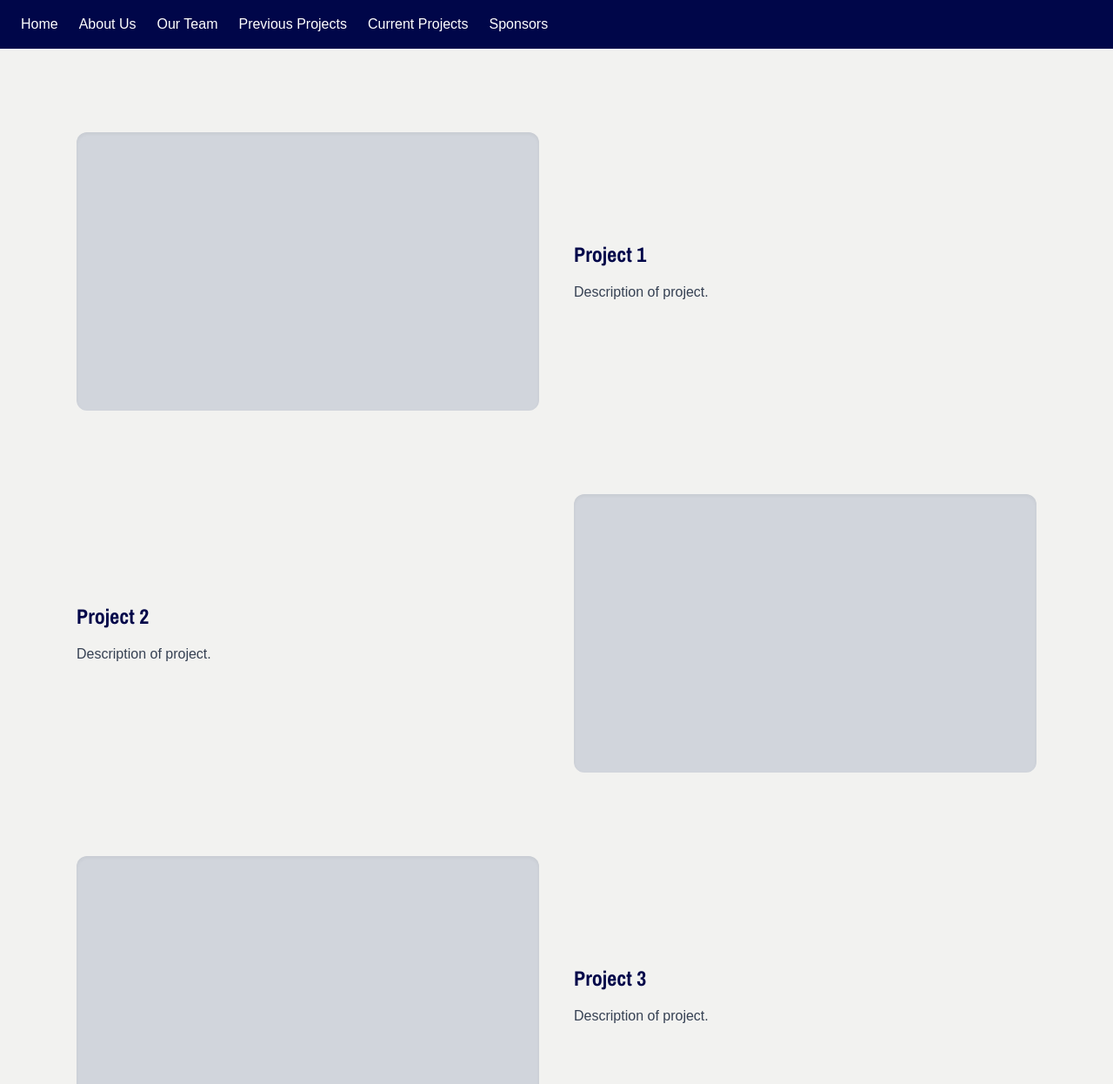
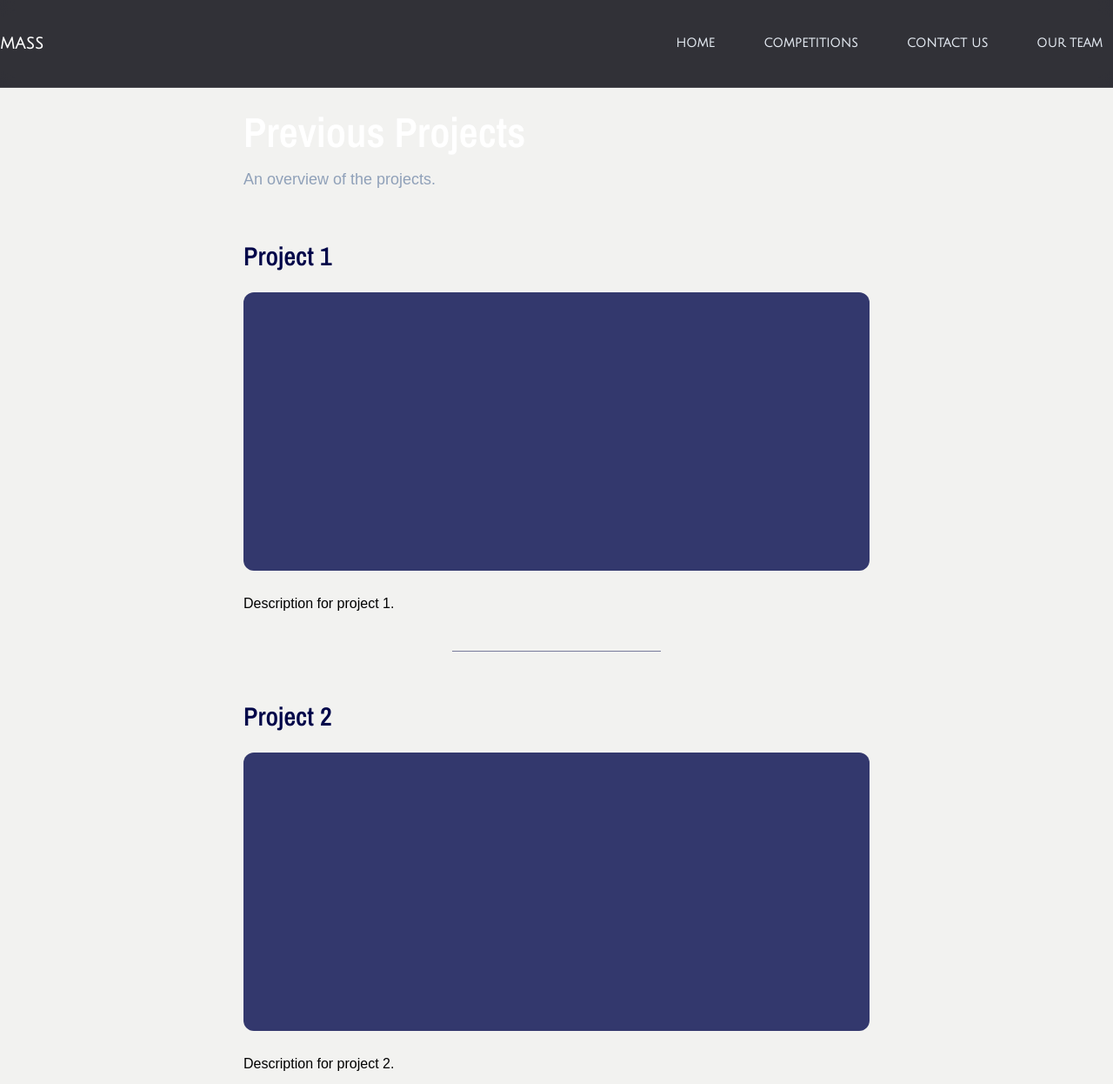
Before and after one commit to McMaster-Advanced-Space-Systems/mass-website, a Next.js app: page /previous-projects in a window 1280 px wide. Shown: the top 1246 px of the page at 87% size. Built offline with nearby package versions, Linux system fonts and the light colour scheme; a web font is replaced by a local one.

Commit message:
changed formatting

```diff
--- a/app/previous-projects/page.tsx
+++ b/app/previous-projects/page.tsx
@@ -1,100 +1,137 @@
+import type { Metadata } from "next";
+import Nav from "../nav";
+import Footer from "../footer";
+
+export const metadata: Metadata = {
+    title: "Competitions — McMaster Advanced Space Systems",
+    description:
+        "The engineering competitions McMaster Advanced Space Systems (MASS) designs, builds, and tests for.",
+};
+
+
+export default function PreviousProjects() {
+    return (
+
+
+        <div style={{ minHeight: "100vh", backgroundColor: "var(--mass-white)" }}>
+            <Nav />
+
+            <main className="mx-auto w-full max-w-3xl px-6 pt-24 pb-16 sm:pt-32 sm:pb-24">
+                <h1 className="animate-fade-up text-4xl font-semibold text-white sm:text-5xl"
+                    style={{ animationDelay: "0.05s" }}
+                >
+                    Previous Projects
+                </h1>
+
+                <p
+                    className="animate-fade-up mt-4 text-lg leading-7 text-slate-400"
+                    style={{ animationDelay: "0.12s" }}
+                >
+                    An overview of the projects.
+                </p>
 
 
 
 
-export default function PreviousProjects() {
-    return (
-        <div className="min-h-screen bg-[#F2F2F0]">
+                {/* project 1 */}
+                <article
+                    className="animate-fade-up mt-14"
+                    style={{ animationDelay: "0.2s" }}
+                >
+                    <h2 className="text-2xl font-semibold text-[#000649] sm:text-3xl mb-6">
+                        Project 1
+                    </h2>
 
-            <nav className="w-full bg-[#000649] text-white">
-                <div className="max-w-7xl mx-auto px-6 py-4 flex items-center justify-between">
+                    {/* image placeholder*/}
+                    <div className="w-full h-72 sm:h-80 bg-[var(--mass-blue)] rounded-xl" />
 
+                    <div className="mt-6 text-base leading-7">
+                        <p className="text-black">
+                            Description for project 1.
+                        </p>
+                    </div>
+                </article>
 
-                    <div className="flex gap-6 text-sm md:text-base">
-                        <a href="#home" className="hover:opacity-80">Home</a>
-                        <a href="#about" className="hover:opacity-80">About Us</a>
-                        <a href="#team" className="hover:opacity-80">Our Team</a>
-                        <a href="#previous_projects" className="hover:opacity-80">Previous Projects</a>
-                        <a href="#current_projects" className="hover:opacity-80">Current Projects</a>
-                        <a href="#sponsors" className="hover:opacity-80">Sponsors</a>
+                <div className="flex justify-center mt-10">
+                    <div className="w-1/3 border-t border-[#000649] opacity-50" />
                 </div>
-                </div>
-            </nav>
 
 
 
-                <main className="max-w-6xl mx-auto px-6 pt-24 pb-16 space-y-24">
 
 
-                    <div className="flex flex-col md:flex-row items-center gap-10">
-
-
-                        <div className="w-full md:w-1/2 h-64 md:h-80 bg-gray-300 rounded-xl shadow-inner" />
-
-                        <div className="md:w-1/2">
-                            <h2 className="text-2xl font-bold text-[#000649] mb-4">
-                                Project 1
+                {/* project 2 */}
+                <article
+                    className="animate-fade-up mt-14"
+                    style={{ animationDelay: "0.2s" }}
+                >
+                    <h2 className="text-2xl font-semibold text-[#000649] sm:text-3xl mb-6">
+                        Project 2
                     </h2>
 
-                            <p className="text-gray-700">
-                                Description of project.
+                    {/* image placeholder*/}
+                    <div className="w-full h-72 sm:h-80 bg-[var(--mass-blue)] rounded-xl" />
+
+                    <div className="mt-6 text-base leading-7">
+                        <p className="text-black">
+                            Description for project 2.
                         </p>
                     </div>
+                </article>
+
+                <div className="flex justify-center mt-10">
+                    <div className="w-1/3 border-t border-[#000649] opacity-50" />
                 </div>
 
 
-                    <div className="flex flex-col md:flex-row items-center gap-10">
-                        <div className="md:w-1/2">
-                            <h2 className="text-2xl font-bold text-[#000649] mb-4">
-                                Project 2
+                {/* project 3 */}
+                <article
+                    className="animate-fade-up mt-14"
+                    style={{ animationDelay: "0.2s" }}
+                >
+                    <h2 className="text-2xl font-semibold text-[#000649] sm:text-3xl mb-6">
+                        Project 3
                     </h2>
 
-                            <p className="text-gray-700">
-                                Description of project.
+                    {/* image placeholder*/}
+                    <div className="w-full h-72 sm:h-80 bg-[var(--mass-blue)] rounded-xl" />
+
+                    <div className="mt-6 text-base leading-7">
+                        <p className="text-black">
+                            Description for project 3.
                         </p>
                     </div>
-                        <div className="w-full md:w-1/2 h-64 md:h-80 bg-gray-300 rounded-xl shadow-inner" />
+                </article>
+
+                <div className="flex justify-center mt-10">
+                    <div className="w-1/3 border-t border-[#000649] opacity-50" />
                 </div>
 
 
-                    <div className="flex flex-col md:flex-row items-center gap-10">
-                        <div className="w-full md:w-1/2 h-64 md:h-80 bg-gray-300 rounded-xl shadow-inner" />
-                        <div className="md:w-1/2">
-                            <h2 className="text-2xl font-bold text-[#000649] mb-4">
-                                Project 3
-                            </h2>
-
-                            <p className="text-gray-700">
-                                Description of project.
-                            </p>
-                        </div>
-                    </div>
-
-                    <div className="flex flex-col md:flex-row items-center gap-10">
-                        <div className="md:w-1/2">
-                            <h2 className="text-2xl font-bold text-[#000649] mb-4">
+                {/* project 4 */}
+                <article
+                    className="animate-fade-up mt-14"
+                    style={{ animationDelay: "0.2s" }}
+                >
+                    <h2 className="text-2xl font-semibold text-[#000649] sm:text-3xl mb-6">
                         Project 4
                     </h2>
 
-                            <p className="text-gray-700">
-                                Description of project.
+                    {/* image placeholder*/}
+                    <div className="w-full h-72 sm:h-80 bg-[var(--mass-blue)] rounded-xl" />
+
+                    <div className="mt-6 text-base leading-7">
+                        <p className="text-black">
+                            Description for project 4.
                         </p>
                     </div>
-                        <div className="w-full md:w-1/2 h-64 md:h-80 bg-gray-300 rounded-xl shadow-inner" />
-                    </div>
+                </article>
 
 
             </main>
 
 
-                <footer className="bg-[#000649] text-white mt-24 w-full">
-                    <div className="max-w-7xl mx-auto px-4 py-6 text-center text-sm">
-                        © {new Date().getFullYear()} McMaster Advanced Space Systems
-                    </div>
-                </footer>
-
-
-
+            <Footer />
         </div>
     );
 }
```
Lines whose indentation alone changed are shown as unchanged.
